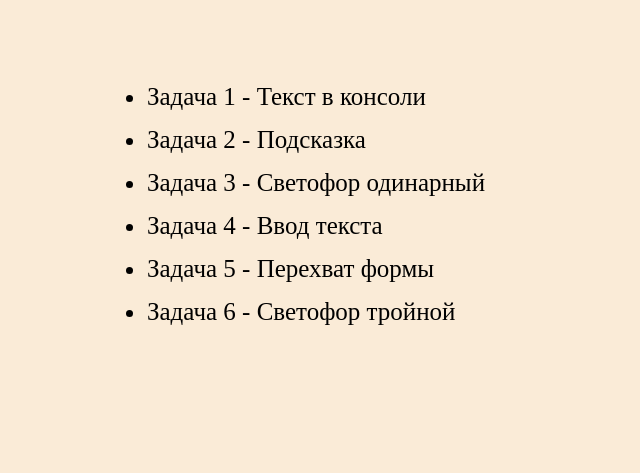
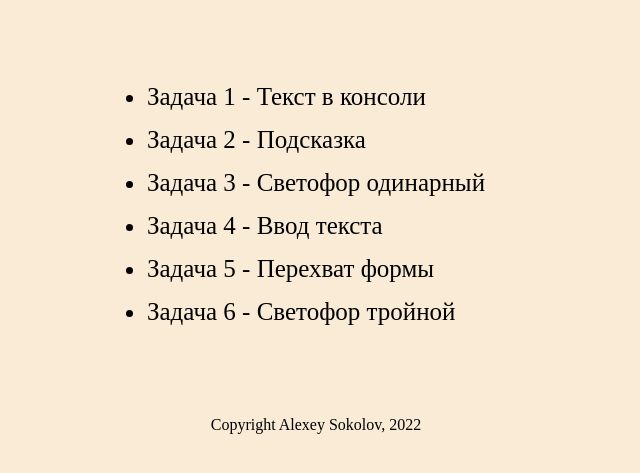
Before and after one commit to alexeyvsokolov/js-start, a plain HTML site: page index.html in a window 1280 px wide. Shown: the part 165-638 px from the top of the page, without its empty margins (324-964 px from the left). Drawn offline with Linux system fonts and the light colour scheme.

Commit message:
add footer for main page

```diff
--- a/index.html
+++ b/index.html
@@ -34,6 +34,10 @@
             </li>
         </ul>
     </div>
+
+    <footer>
+        <div class="copyright">Copyright <a href="https://github.com/alexeyvsokolov" target="blank">Alexey Sokolov</a>, 2022</div>
+    </footer>
 </body>
 
 </html>
--- a/style.css
+++ b/style.css
@@ -45,3 +45,23 @@ li a:hover {
     color: red;
     text-shadow: 5px 5px 5px rgb(240, 141, 141);
 }
+
+footer {
+    padding-top: 50px;
+    text-align: center;
+    text-decoration: none;
+}
+
+.copyright {
+    color: rgb(0, 0, 0);
+    font-family: 'Times New Roman', Times, serif;
+}
+
+.copyright a {
+    color: black;
+    text-decoration: none;
+}
+
+.copyright a:hover {
+    color: rgb(179, 17, 6);
+}
```
